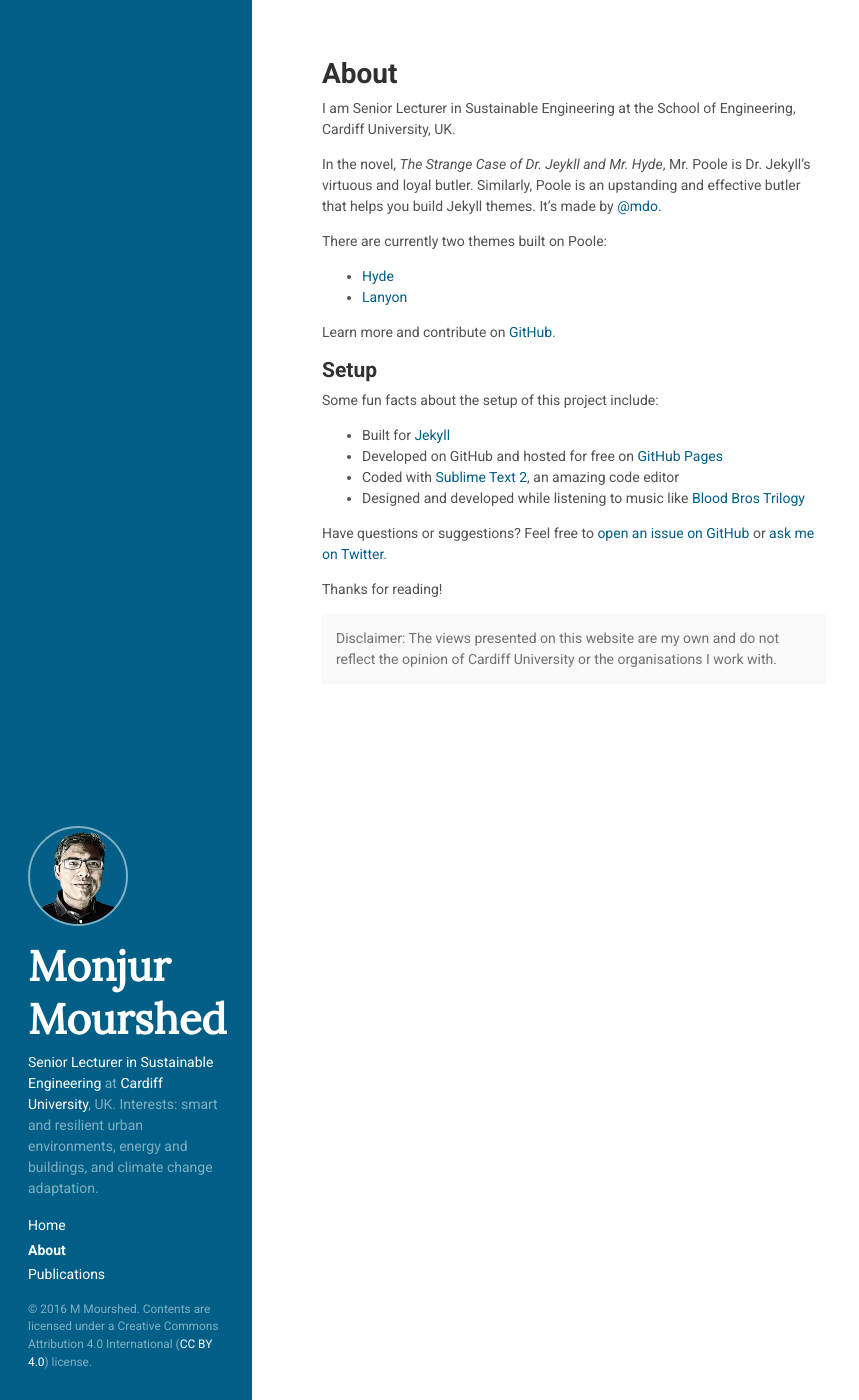
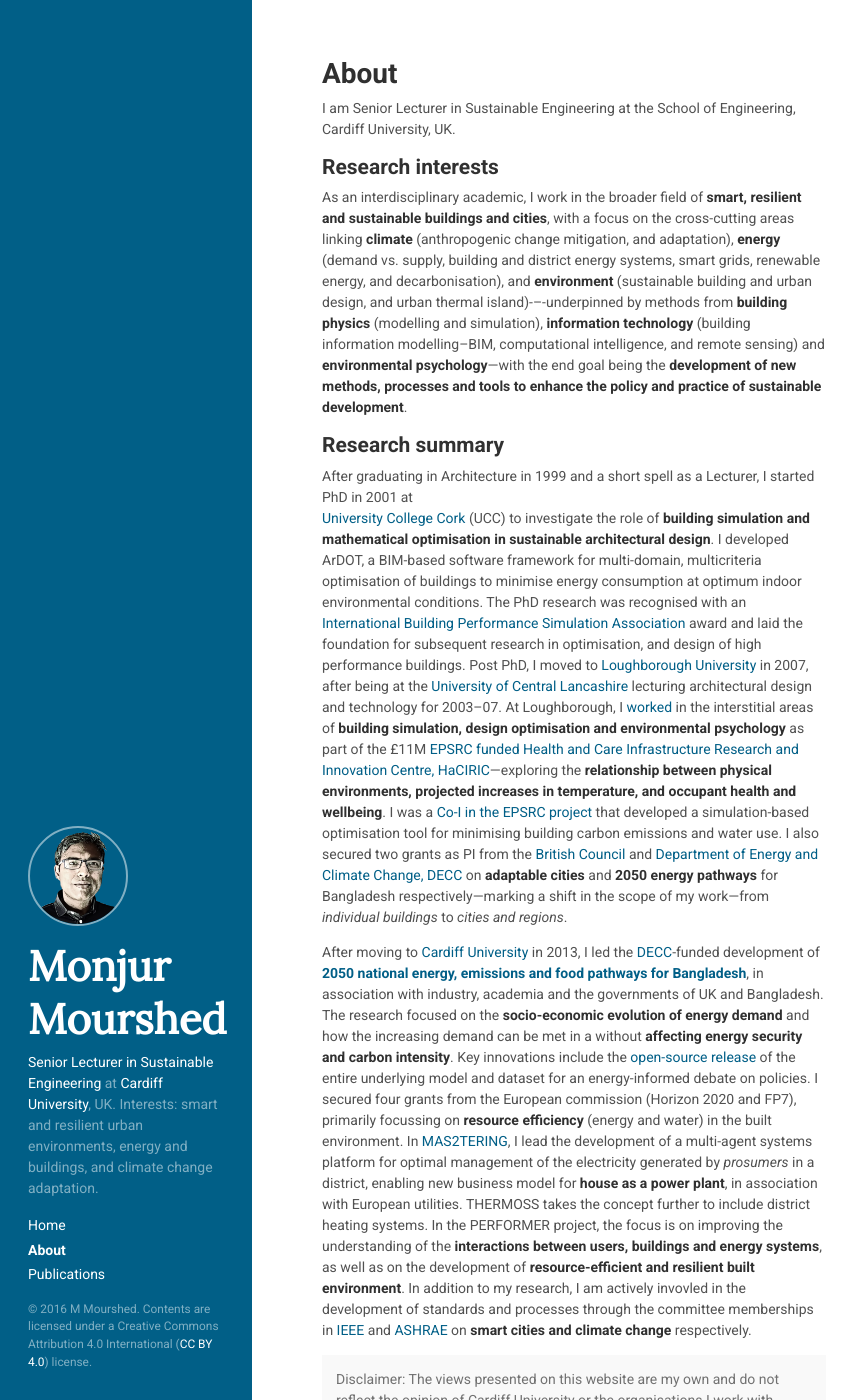
Before and after one commit to mmourshed/mmourshed.github.io, a Jekyll site: the page built from about.md, in a window 1280 px wide and 1400 px high. Shown: the whole window, without its empty margins (0-859 px from the left). Built offline with Jekyll 4.4.1, drawn with Linux system fonts in a browser that asks for light colours.

Commit message:
Updated about page

```diff
--- a/about.md
+++ b/about.md
@@ -5,27 +5,46 @@ title: About
 I am Senior Lecturer in Sustainable Engineering at the School of Engineering, Cardiff University, UK.
 
 
-In the novel, *The Strange Case of Dr. Jeykll and Mr. Hyde*, Mr. Poole is Dr. Jekyll's virtuous and loyal butler. Similarly, Poole is an upstanding and effective butler that helps you build Jekyll themes. It's made by [@mdo](https://twitter.com/mdo).
+## Research interests
 
-There are currently two themes built on Poole:
+As an interdisciplinary academic, I work in the broader field of **smart, resilient and sustainable buildings and cities**, with a focus on the cross-cutting areas linking **climate** (anthropogenic change mitigation, and adaptation), **energy** (demand vs. supply, building and district energy systems, smart grids, renewable energy, and decarbonisation), and **environment** (sustainable building and urban design, and urban thermal island)-–-underpinned by methods from **building physics** (modelling and simulation), **information technology** (building information modelling--BIM, computational intelligence, and remote sensing) and **environmental psychology**---with the end goal being the **development of new methods, processes and tools to enhance the policy and practice of sustainable development**.
 
-* [Hyde](http://hyde.getpoole.com)
-* [Lanyon](http://lanyon.getpoole.com)
+## Research summary
 
-Learn more and contribute on [GitHub](https://github.com/poole).
+After graduating in Architecture in 1999 and a short spell as a Lecturer, I started PhD in 2001 at
+[University College Cork](https://www.ucc.ie/en/civileng/) (UCC) to investigate the role of **building simulation and mathematical optimisation in sustainable architectural design**. I developed ArDOT,
+a BIM-based software framework for multi-domain, multicriteria optimisation of buildings to minimise energy consumption at optimum indoor environmental conditions. The PhD research was recognised with an
+[International Building Performance Simulation
+Association](http://ibpsa.org) award and laid the foundation for subsequent research in optimisation, and design of high performance buildings. Post PhD, I
+moved to [Loughborough University](http://www.lboro.ac.uk/) in 2007, after being at the [University of Central Lancashire](http://www.uclan.ac.uk/) lecturing architectural design and technology for 2003--07. At Loughborough, I
+[worked](http://www.haciric.org/about-us/our-people/researchers) in the interstitial areas of **building simulation, design optimisation and environmental psychology** as part of the £11M
+[EPSRC funded](http://gow.epsrc.ac.uk/NGBOViewGrant.aspx?GrantRef=EP/D039614/1) [Health and Care Infrastructure Research and Innovation Centre, HaCIRIC](http://www.haciric.org/)---exploring the
+**relationship between physical environments, projected increases
+in temperature, and occupant health and wellbeing**. I was a [Co-I in the EPSRC project](http://gow.epsrc.ac.uk/NGBOViewGrant.aspx?GrantRef=TS/H002782/1) that developed a simulation-based
+optimisation tool for minimising building carbon emissions and water use. I also secured two grants as PI from the [British Council](https://www.britishcouncil.org/) and
+[Department of Energy and Climate Change, DECC](https://www.gov.uk/government/organisations/department-of-energy-
+climate-change) on
+**adaptable cities** and **2050 energy pathways** for
+Bangladesh respectively---marking a shift in the scope of my work---from *individual buildings* to *cities and regions*.
 
-## Setup
 
-Some fun facts about the setup of this project include:
-
-* Built for [Jekyll](http://jekyllrb.com)
-* Developed on GitHub and hosted for free on [GitHub Pages](https://pages.github.com)
-* Coded with [Sublime Text 2](http://sublimetext.com), an amazing code editor
-* Designed and developed while listening to music like [Blood Bros Trilogy](https://soundcloud.com/maddecent/sets/blood-bros-series)
-
-Have questions or suggestions? Feel free to [open an issue on GitHub](https://github.com/poole/issues/new) or [ask me on Twitter](https://twitter.com/mdo).
-
-Thanks for reading!
+After moving to [Cardiff University](http://www.cardiff.ac.uk) in
+2013, I led the [DECC](https://www.gov.uk/government/organisations/department-of-energy-
+climate-change)-funded development of
+[**2050 national energy, emissions and
+food pathways for Bangladesh**](http://www.bd2050.org), in association with industry, academia
+and the governments of UK and Bangladesh. The research focused on the **socio-economic evolution of energy demand** and how the increasing demand can be met in a without **affecting energy security and carbon intensity**. Key innovations include the
+[open-source release](https://github.com/mmourshed/twenty-fifty) of the entire underlying model and dataset for an energy-informed debate on
+policies. I secured four grants from the European commission (Horizon 2020 and
+FP7), primarily focussing on **resource efficiency** (energy and water) in the built environment. In
+[MAS2TERING](http://www.mas2tering.eu/), I lead the
+development of a multi-agent systems platform for optimal management of the electricity generated by *prosumers* in a district, enabling new business model for **house as a power plant**, in association
+with European utilities. THERMOSS takes the concept further to include district heating systems. In the PERFORMER project, the focus is
+on improving the understanding of the **interactions between users, buildings and energy systems**, as well as on the development of **resource-efficient and resilient built environment**. In addition
+to my research, I am actively invovled in the development of standards
+and processes through the committee memberships in
+[IEEE](http://www.ieee.org) and
+[ASHRAE](http://www.ashrae.org) on **smart cities and climate change** respectively.
 
 <p class="message">
   Disclaimer: The views presented on this website are my own and do not reflect the opinion of Cardiff University or the organisations I work with.
```
